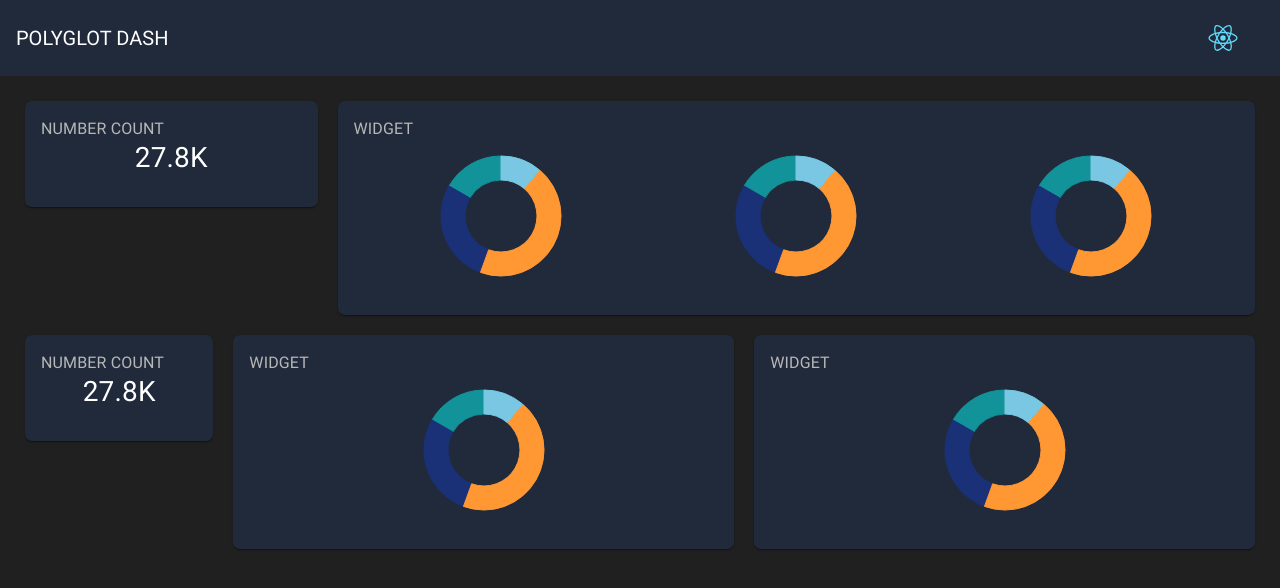
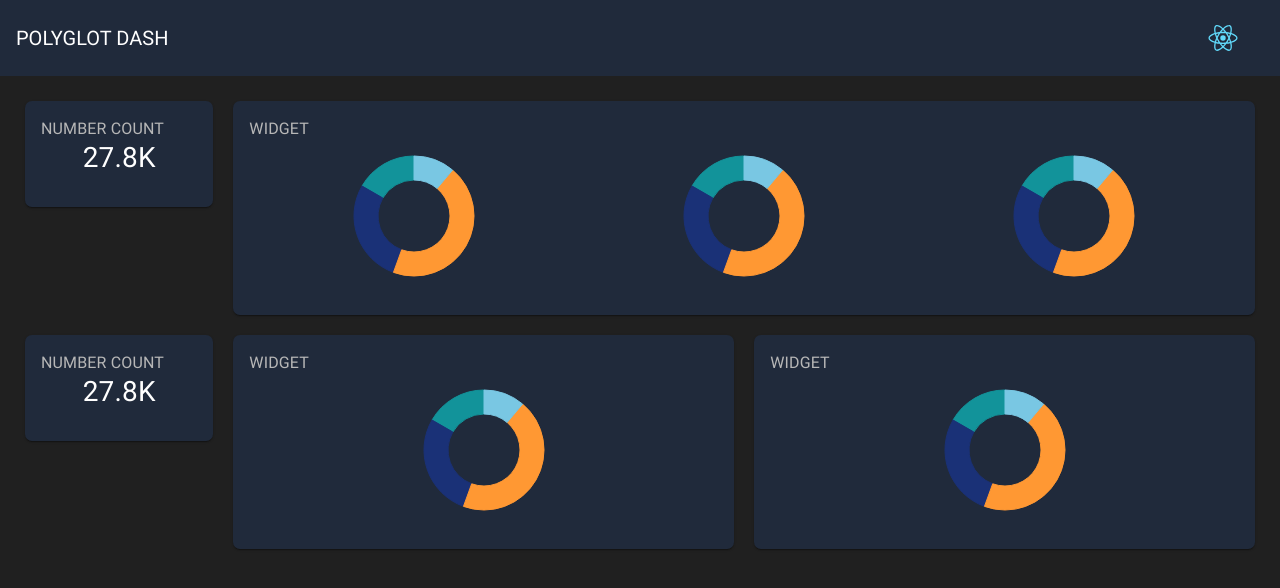
Before and after one commit to sethvm/polyglot-dash, a React (Create React App) app: page / in a window 1280 px wide. Shown: the top 588 px of the page. Built offline with nearby package versions, Linux system fonts and the light colour scheme.

Commit message:
dash layout work

```diff
--- a/src/Dash.js
+++ b/src/Dash.js
@@ -8,12 +8,12 @@ export default function Dash() {
     return(
         <>
         <Grid container>
-            <Grid item lg={3} md={3} sm={3} xs={12}>
+            <Grid item lg={2} md={3} sm={3} xs={12}>
                 <Widget header='NUMBER COUNT'>
                     <h3>27.8K</h3>
                 </Widget>
             </Grid>
-            <Grid item lg={9} md={9} sm={9} xs={12}>
+            <Grid item lg={10} md={9} sm={9} xs={12}>
                 <Widget header='WIDGET'>
                     <DonutChart />
                     <DonutChart />
```
